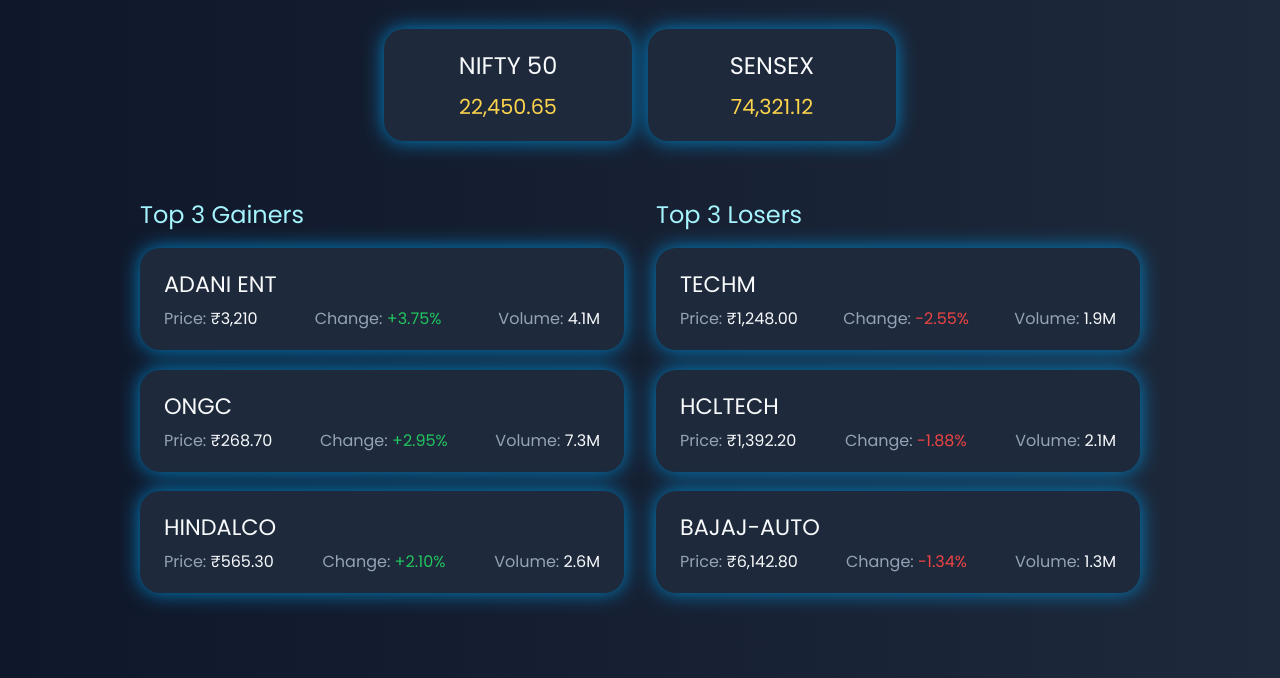
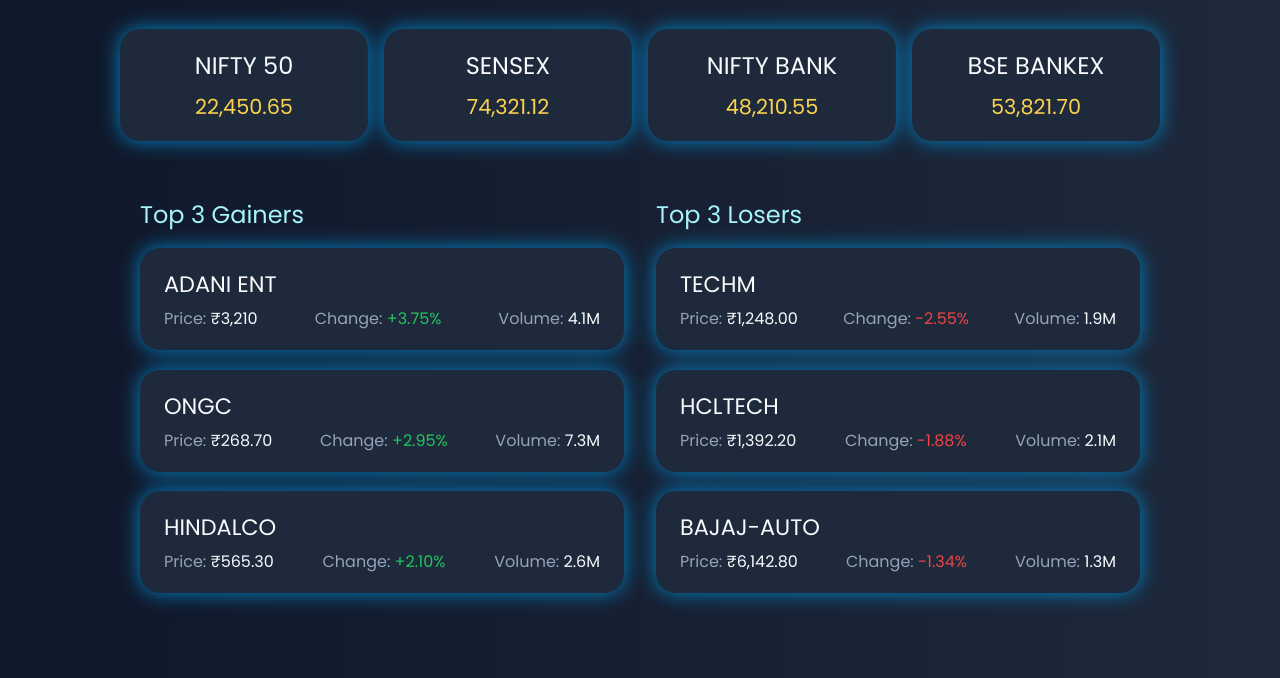
Before and after one commit to amishav31/Upstock, a plain HTML site: page index.html in a window 1280 px wide. Shown: the part 122-800 px from the top of the page. Drawn offline with Linux system fonts and the light colour scheme.

Commit message:
Update index.html

```diff
--- a/index.html
+++ b/index.html
@@ -107,6 +107,14 @@
       <div class="index-name">SENSEX</div>
       <div class="index-value">74,321.12</div>
     </div>
+    <div class="index-card">
+      <div class="index-name">NIFTY BANK</div>
+      <div class="index-value">48,210.55</div>
+    </div>
+    <div class="index-card">
+      <div class="index-name">BSE BANKEX</div>
+      <div class="index-value">53,821.70</div>
+    </div>
   </div>
 
   <!-- Stock Columns -->
```
